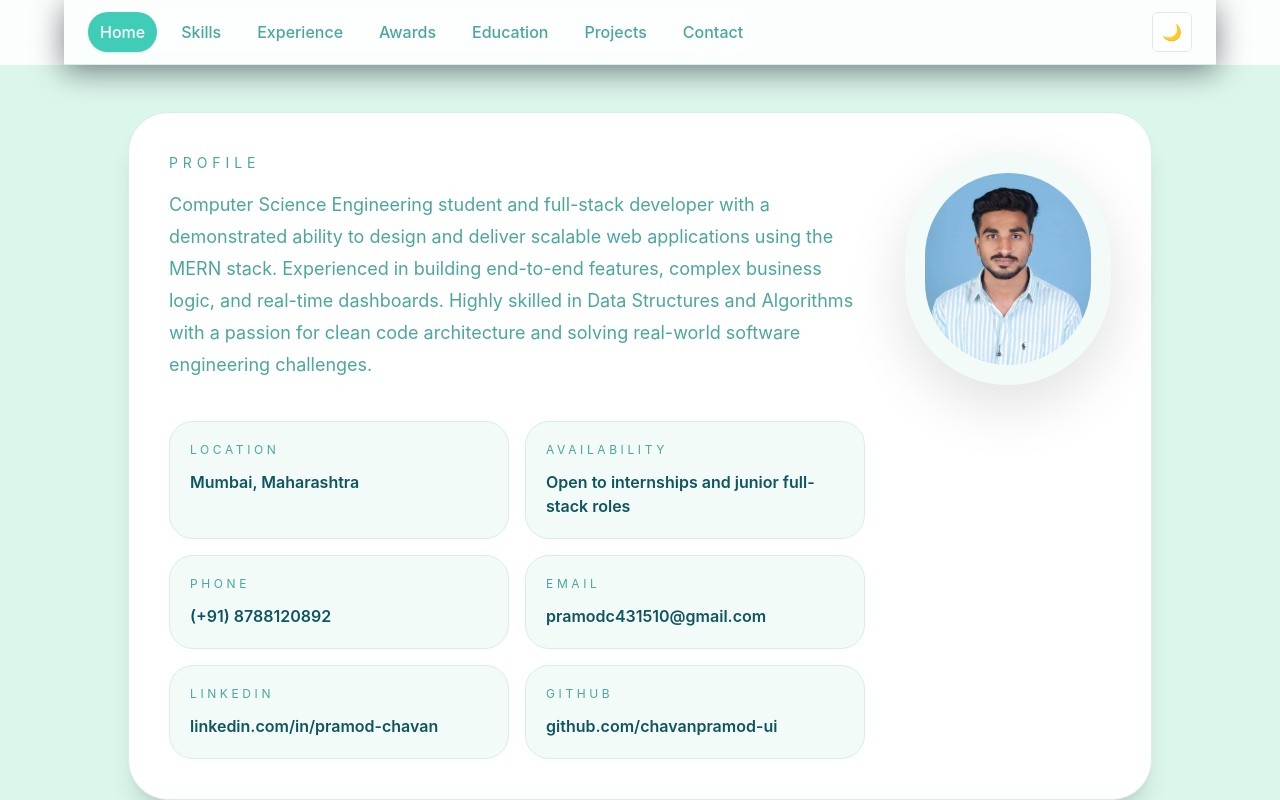
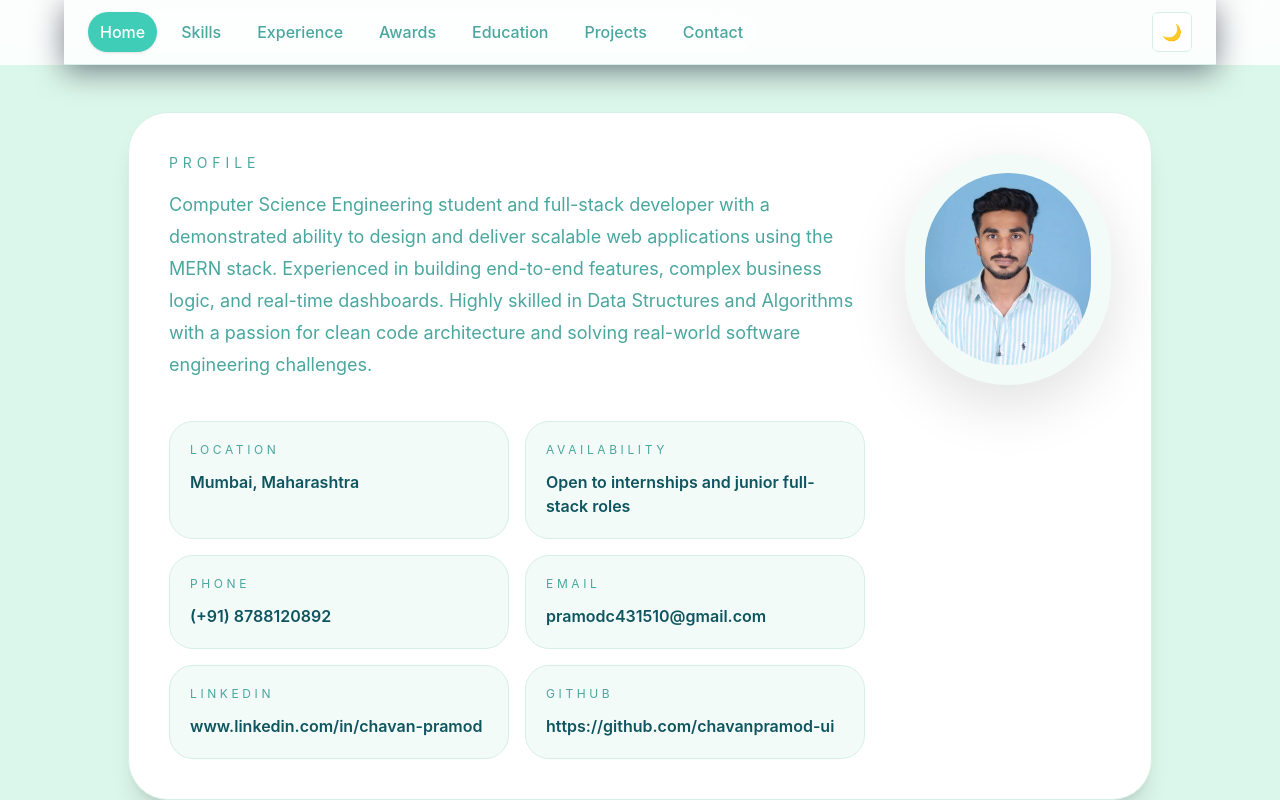
Before and after one commit to chavanpramod-ui/portfolio_frontend, a React (Vite) app: page / in a window 1280 px wide. Shown: the top 800 px of the page. Built offline with nearby package versions, Linux system fonts and the light colour scheme.

Commit message:
new change

```diff
--- a/src/components/Hero.jsx
+++ b/src/components/Hero.jsx
@@ -36,12 +36,12 @@ software engineering challenges.
               <div className="rounded-3xl bg-[var(--surface-2)] p-5 border border-[var(--border)] transition-all duration-300 hover:-translate-y-1 hover:shadow-[0_20px_50px_rgba(0,0,0,0.08)]">
                 <p className="text-xs uppercase tracking-[0.3em] text-[var(--muted)]">LinkedIn</p>
                 <a
-                  href="https://linkedin.com/in/pramod-chavan"
+                  href="https://www.linkedin.com/in/chavan-pramod"
                   target="_blank"
                   rel="noreferrer noopener"
                   className="mt-3 block font-semibold text-[var(--text)] hover:text-[var(--accent)] transition-colors"
                 >
-                  linkedin.com/in/pramod-chavan
+                  www.linkedin.com/in/chavan-pramod
                 </a>
               </div>
               <div className="rounded-3xl bg-[var(--surface-2)] p-5 border border-[var(--border)] transition-all duration-300 hover:-translate-y-1 hover:shadow-[0_20px_50px_rgba(0,0,0,0.08)]">
@@ -52,7 +52,7 @@ software engineering challenges.
                   rel="noreferrer noopener"
                   className="mt-3 block font-semibold text-[var(--text)] hover:text-[var(--accent)] transition-colors"
                 >
-                  github.com/chavanpramod-ui
+                  https://github.com/chavanpramod-ui
                 </a>
               </div>
             </div>
```
